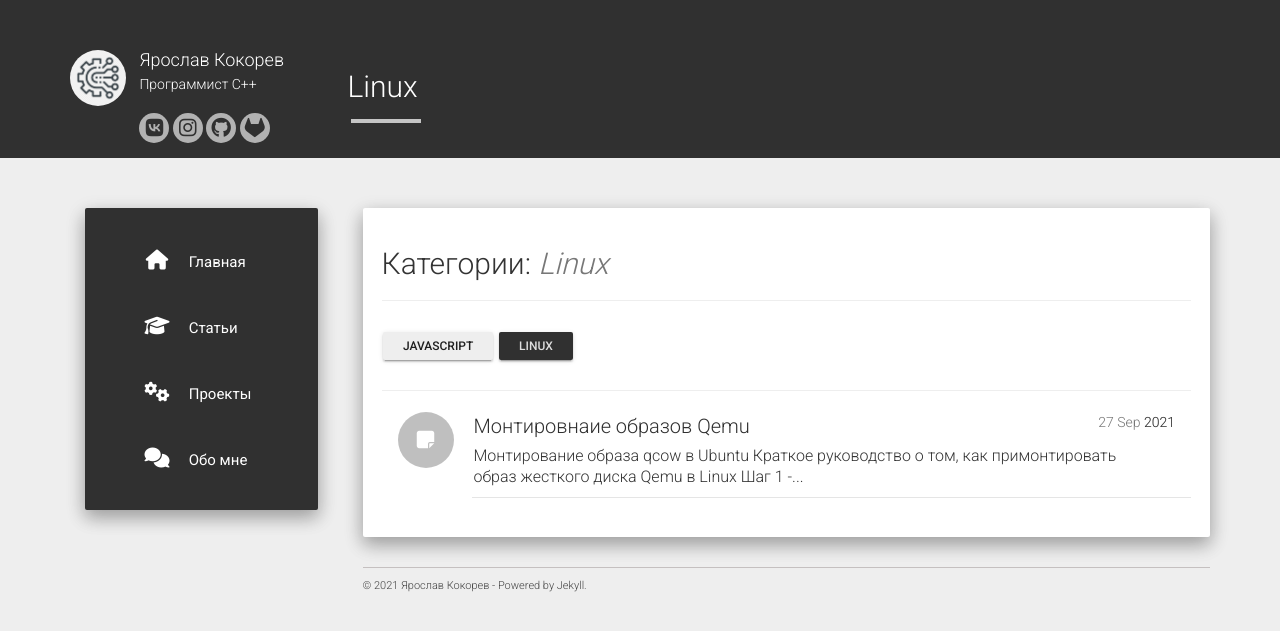
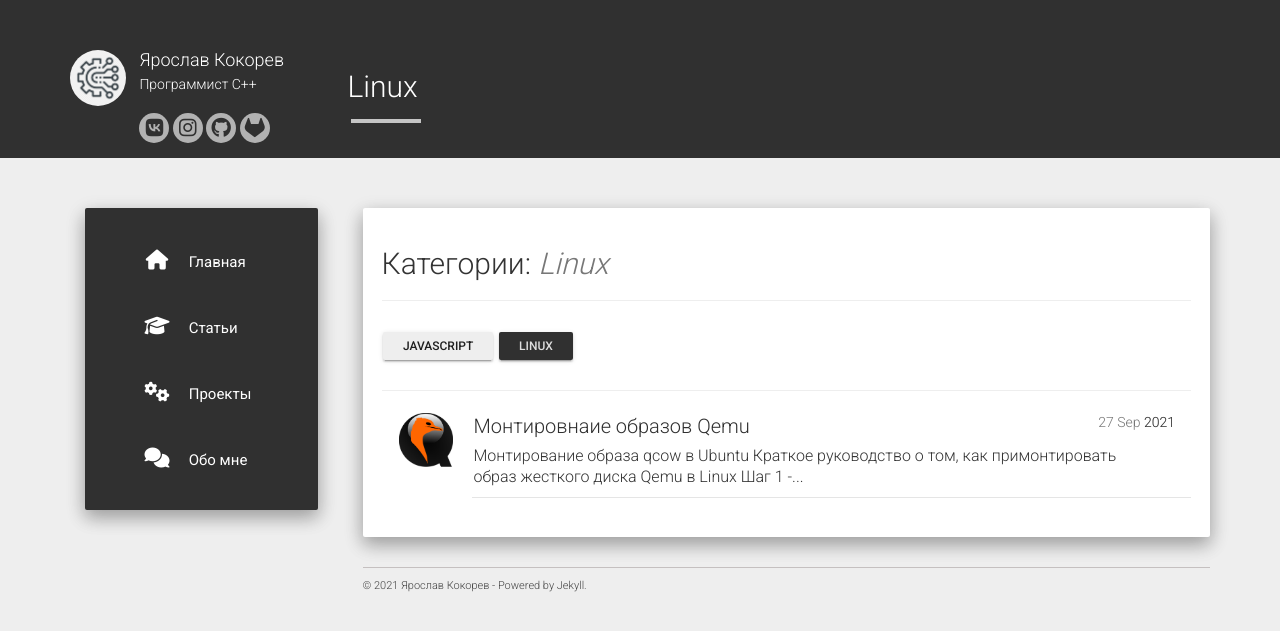
Before and after one commit to Kokorev92/Kokorev92.github.io, a Jekyll site: the page built from category/linux.md, in a window 1280 px wide. Shown: the top 631 px of the page. Built offline with Jekyll 4.4.1, drawn with Linux system fonts in a browser that asks for light colours; nearby versions of some CDN libraries.

Commit message:
[hotfix]: image in category list

```diff
--- a/_layouts/posts_by_category.html
+++ b/_layouts/posts_by_category.html
@@ -25,7 +25,11 @@ layout: default
             {% for post in site.categories[page.categories] %}
             <div class="list-group-item">
                 <div class="row-action-primary">
+                    {% if post.image %}
+                    <img src="{{ post.image }}" />
+                    {% else %}
                     <i class="fa fa-sticky-note"></i>
+                    {% endif %}
                 </div>
                 <div class="row-content">
                     {% capture post_year %}{{ post.date | date: '%Y' }}{% endcapture %}
```
